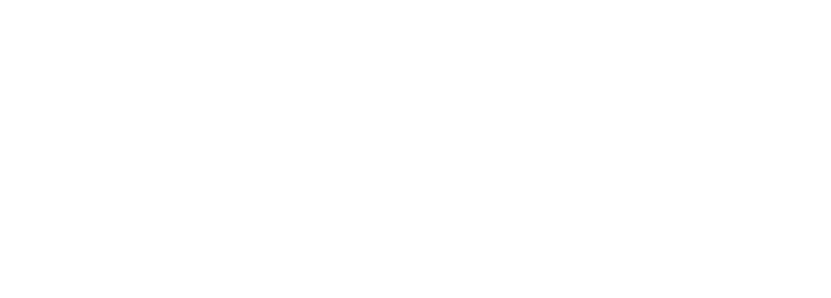
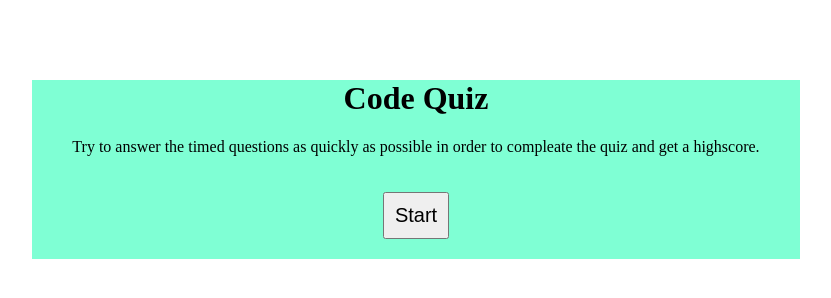
Before and after one commit to mSwineford/MSCodeQuiz, a plain HTML site: page index.html in a window 1280 px wide. Shown: the whole page, without its empty margins (224-1055 px from the left). Drawn offline with Linux system fonts and the light colour scheme.

Commit message:
Added css and some styles

```diff
--- a/index.html
+++ b/index.html
@@ -5,10 +5,17 @@
     <meta name="viewport" content="width=device-width, initial-scale=1.0" />
     <meta http-equiv="X-UA-Compatible" content="ie=edge" />
     <title>Document</title>
-    <link rel="stylesheet" />
+    <link rel="stylesheet" href="style.css" />
   </head>
 
   <body>
-    <div></div>
+    <div class="container">
+      <h1>Code Quiz</h1>
+      <p>
+        Try to answer the timed questions as quickly as possible in order to
+        compleate the quiz and get a highscore.
+      </p>
+      <button id="start">Start</button>
+    </div>
   </body>
 </html>
--- /dev/null
+++ b/style.css
@@ -0,0 +1,17 @@
+body {
+}
+
+.container {
+  display: block;
+  text-align: center;
+  margin: 80px auto;
+  width: 60vw;
+  background-color: aquamarine;
+}
+
+button {
+  padding: 10px;
+  margin: 20px;
+  font-size: 20px;
+  cursor: pointer;
+}
```
